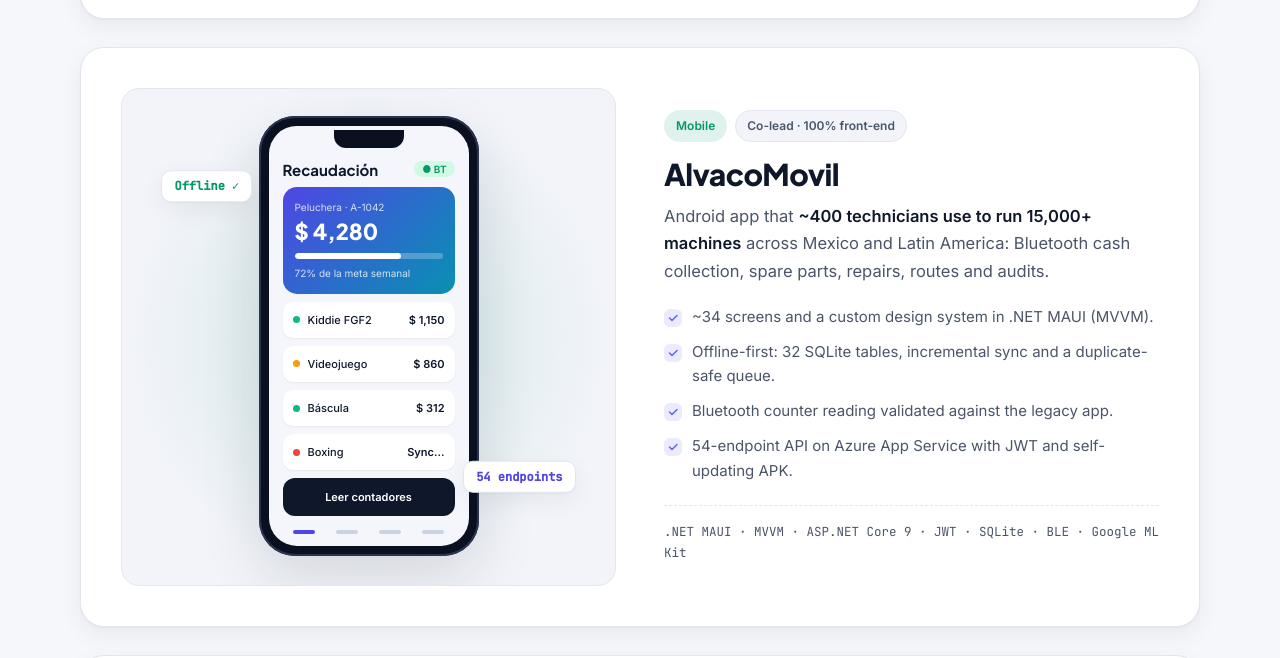
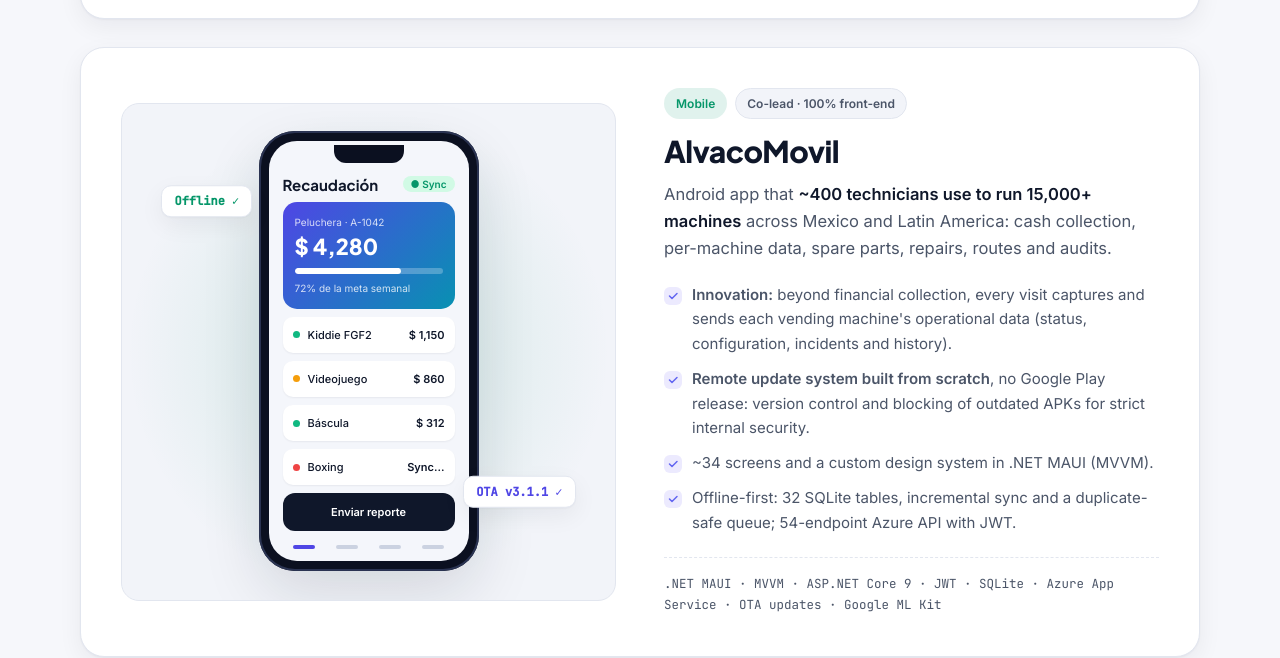
Before and after one commit to ChristopherOrtiz69/Curriculum-Christsopher, a website: page public/index.html in a window 1280 px wide. Shown: the part 1715-2373 px from the top of the page. Drawn offline with Linux system fonts and the light colour scheme.

Commit message:
feat(alvacomovil): destacar datos por maquina y sistema OTA propio
- Quita referencias a Bluetooth
- Agrega captura de informacion operativa de cada maquina de vending
- Agrega sistema de actualizaciones remotas sin Google Play (seguridad interna)
- Regenera PDFs del CV (ES/EN)

```diff
--- a/public/index.html
+++ b/public/index.html
@@ -30,7 +30,7 @@
     document.documentElement.classList.add('js');
   })();
 </script>
-<link rel="stylesheet" href="styles.css?v=4">
+<link rel="stylesheet" href="styles.css?v=5">
 </head>
 <body>
 <a class="skip" href="#main"><span lang="es">Saltar al contenido</span><span lang="en">Skip to content</span></a>
@@ -210,26 +210,26 @@
           <div class="p-tags"><span class="tag tag-mobile"><span lang="es">Móvil</span><span lang="en">Mobile</span></span><span class="tag"><span lang="es">Co-líder · 100% front-end</span><span lang="en">Co-lead · 100% front-end</span></span></div>
           <h3>AlvacoMovil</h3>
           <p class="p-lead">
-            <span lang="es">App Android con la que <strong>~400 técnicos operan más de 15,000 equipos</strong> en México y Latinoamérica: recaudación por Bluetooth, refacciones, reparaciones, rutas y auditorías.</span>
-            <span lang="en">Android app that <strong>~400 technicians use to run 15,000+ machines</strong> across Mexico and Latin America: Bluetooth cash collection, spare parts, repairs, routes and audits.</span>
+            <span lang="es">App Android con la que <strong>~400 técnicos operan más de 15,000 equipos</strong> en México y Latinoamérica: recaudación, información de cada máquina, refacciones, reparaciones, rutas y auditorías.</span>
+            <span lang="en">Android app that <strong>~400 technicians use to run 15,000+ machines</strong> across Mexico and Latin America: cash collection, per-machine data, spare parts, repairs, routes and audits.</span>
           </p>
           <ul class="checks">
+            <li lang="es"><strong>Innovación:</strong> además de la recaudación financiera, cada visita captura y envía la información operativa de cada máquina de vending (estado, configuración, incidencias e historial).</li>
+            <li lang="en"><strong>Innovation:</strong> beyond financial collection, every visit captures and sends each vending machine's operational data (status, configuration, incidents and history).</li>
+            <li lang="es"><strong>Sistema de actualizaciones remotas desarrollado desde cero</strong>, sin publicar en Google Play: control de versiones y bloqueo de APKs desactualizadas para una seguridad interna estricta.</li>
+            <li lang="en"><strong>Remote update system built from scratch</strong>, no Google Play release: version control and blocking of outdated APKs for strict internal security.</li>
             <li lang="es">~34 pantallas y sistema de diseño propio en .NET MAUI (MVVM).</li>
             <li lang="en">~34 screens and a custom design system in .NET MAUI (MVVM).</li>
-            <li lang="es">Offline-first: 32 tablas SQLite, sincronización incremental y cola sin duplicados.</li>
-            <li lang="en">Offline-first: 32 SQLite tables, incremental sync and a duplicate-safe queue.</li>
-            <li lang="es">Lectura de contadores por Bluetooth validada contra la app anterior.</li>
-            <li lang="en">Bluetooth counter reading validated against the legacy app.</li>
-            <li lang="es">API de 54 endpoints en Azure App Service con JWT y auto-actualización del APK.</li>
-            <li lang="en">54-endpoint API on Azure App Service with JWT and self-updating APK.</li>
+            <li lang="es">Offline-first: 32 tablas SQLite, sincronización incremental y cola sin duplicados; API de 54 endpoints en Azure con JWT.</li>
+            <li lang="en">Offline-first: 32 SQLite tables, incremental sync and a duplicate-safe queue; 54-endpoint Azure API with JWT.</li>
           </ul>
-          <p class="stack mono">.NET MAUI · MVVM · ASP.NET Core 9 · JWT · SQLite · BLE · Google ML Kit</p>
+          <p class="stack mono">.NET MAUI · MVVM · ASP.NET Core 9 · JWT · SQLite · Azure App Service · OTA updates · Google ML Kit</p>
         </div>
         <div class="project-visual visual-phone" aria-hidden="true">
           <div class="phone">
             <div class="notch"></div>
             <div class="screen">
-              <div class="app-top"><span>Recaudación</span><span class="bt">● BT</span></div>
+              <div class="app-top"><span>Recaudación</span><span class="bt">● Sync</span></div>
               <div class="app-card">
                 <p class="muted-sm">Peluchera · A-1042</p>
                 <p class="big">$ 4,280</p>
@@ -240,12 +240,12 @@
               <div class="app-row"><span class="dot y"></span>Videojuego<b>$ 860</b></div>
               <div class="app-row"><span class="dot g"></span>Báscula<b>$ 312</b></div>
               <div class="app-row"><span class="dot r"></span>Boxing<b>Sync…</b></div>
-              <div class="app-btn">Leer contadores</div>
+              <div class="app-btn">Enviar reporte</div>
               <div class="app-nav"><i class="on"></i><i></i><i></i><i></i></div>
             </div>
           </div>
           <div class="float-chip chip-a">Offline ✓</div>
-          <div class="float-chip chip-b">54 endpoints</div>
+          <div class="float-chip chip-b">OTA v3.1.1 ✓</div>
         </div>
       </article>
 
@@ -371,7 +371,7 @@
         <li data-c="ai">Azure OpenAI</li><li data-c="ai">Semantic Kernel</li><li data-c="ai">RAG</li><li data-c="ai">Embeddings</li><li data-c="ai">Function calling</li><li data-c="ai">Text-to-SQL</li><li data-c="ai">Semantic caching</li><li data-c="ai">Prompt engineering</li>
         <li data-c="back">C#</li><li data-c="back">.NET 10</li><li data-c="back">ASP.NET Core</li><li data-c="back">ASP.NET MVC</li><li data-c="back">Entity Framework</li><li data-c="back">LINQ</li><li data-c="back">SQL Server</li><li data-c="back">T-SQL</li><li data-c="back">JWT / OpenID Connect</li><li data-c="back">PHP</li><li data-c="back">Python</li>
         <li data-c="front">HTML5</li><li data-c="front">CSS3</li><li data-c="front">JavaScript</li><li data-c="front">Razor</li><li data-c="front">Bootstrap 5</li><li data-c="front">Chart.js</li><li data-c="front">UI/UX</li><li data-c="front">Design systems</li><li data-c="front">Accesibilidad</li>
-        <li data-c="mobile">.NET MAUI</li><li data-c="mobile">MVVM</li><li data-c="mobile">SQLite offline-first</li><li data-c="mobile">Bluetooth BLE</li><li data-c="mobile">Google ML Kit</li><li data-c="mobile">Android</li>
+        <li data-c="mobile">.NET MAUI</li><li data-c="mobile">MVVM</li><li data-c="mobile">SQLite offline-first</li><li data-c="mobile">OTA updates</li><li data-c="mobile">Google ML Kit</li><li data-c="mobile">Android</li>
         <li data-c="ops">Azure App Service</li><li data-c="ops">Azure SQL</li><li data-c="ops">Microsoft Entra ID</li><li data-c="ops">GitHub Actions</li><li data-c="ops">Git / GitFlow</li><li data-c="ops">Docker</li><li data-c="ops">xUnit</li>
       </ul>
     </div>
@@ -402,6 +402,6 @@
   </div>
 </footer>
 
-<script src="script.js?v=4"></script>
+<script src="script.js?v=5"></script>
 </body>
 </html>
```
Also changed, not shown: 2 other files.
